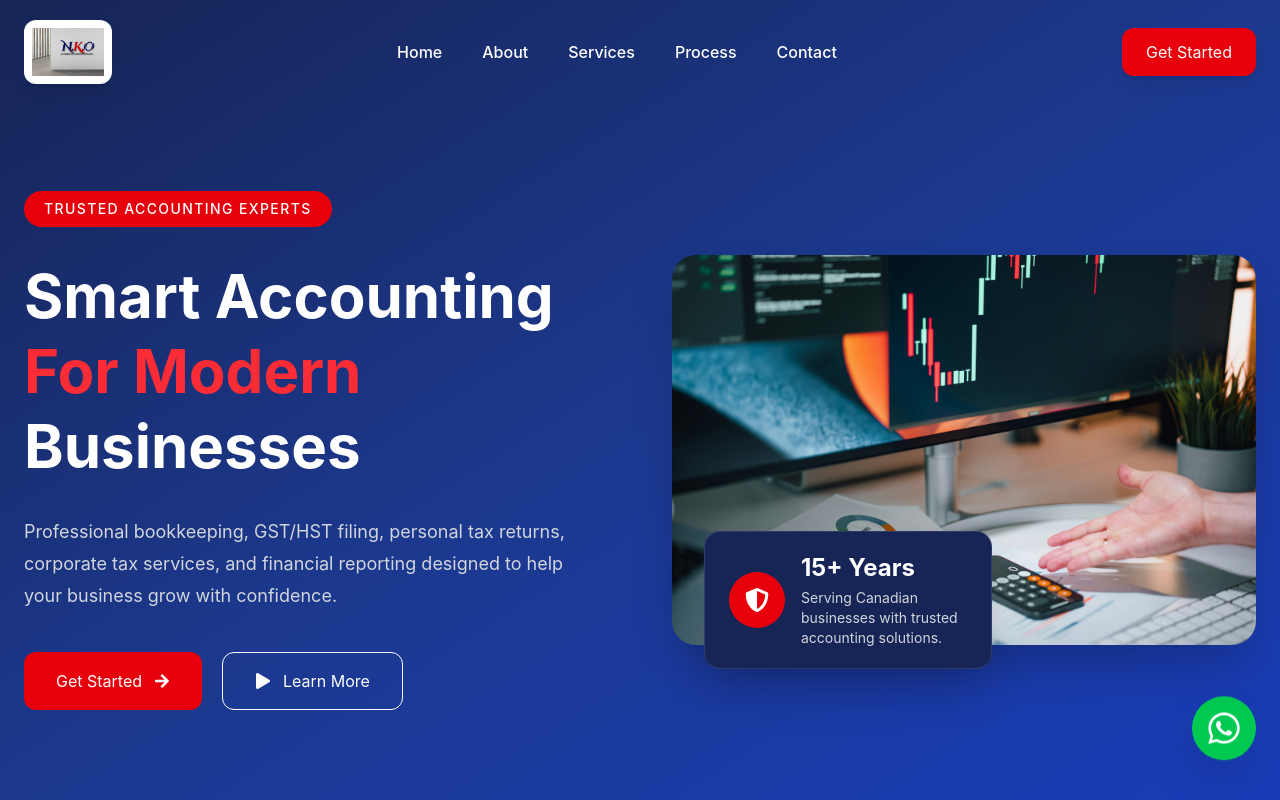
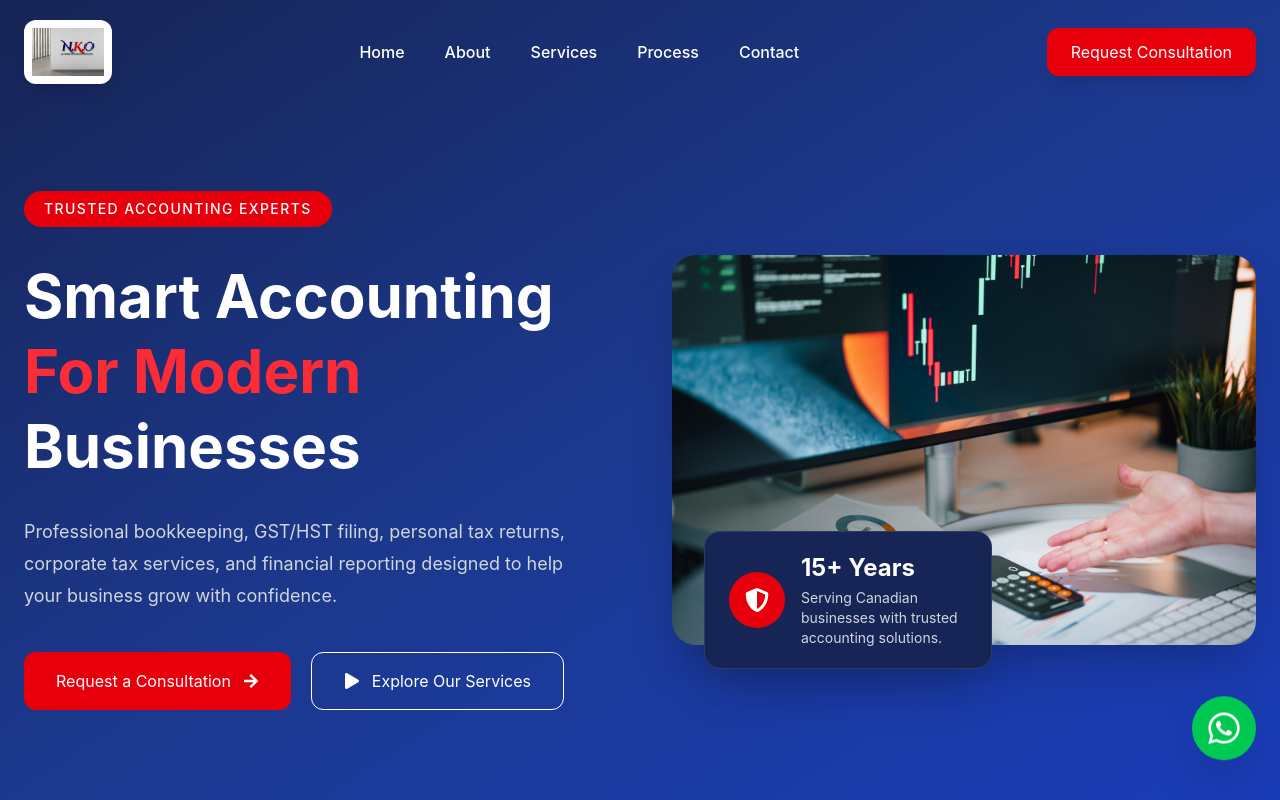
Before and after one commit to justicefriday/nko-Accountant, a React (Vite) app: page / in a window 1280 px wide. Shown: the top 800 px of the page. Built offline with nearby package versions, Linux system fonts and the light colour scheme.

Commit message:
Hero fixed

```diff
--- a/src/App.jsx
+++ b/src/App.jsx
@@ -2,7 +2,7 @@ import React from 'react'
 import Nav from './components/Nav'
 import Hero from './components/Hero'
 import Statistics from './components/Statistics'
-import About from './components/About'
+// import About from './components/About'
 import Services from './components/Services'
 import WhyChooseUs from './components/WhyChooseUs'
 import Process from './components/Process'
@@ -18,7 +18,7 @@ const App = () => {
         <Nav />
           <Hero />
            <Statistics />
-           <About />
+           {/* <About /> */}
 
           <Services />
           <WhyChooseUs />
--- a/src/components/Hero.jsx
+++ b/src/components/Hero.jsx
@@ -64,6 +64,8 @@ import { motion } from "framer-motion";
 import { FaArrowRight, FaPlay, FaShieldAlt } from "react-icons/fa";
 import { fadeUp } from "../utils/animation";
 import heroImage from "../image/hero2.jpg";
+import { Link } from "react-scroll";
+
 
 const Hero = () => {
   return (
@@ -99,25 +101,33 @@ const Hero = () => {
               business grow with confidence.
             </p>
 
-            <div className="flex flex-col sm:flex-row gap-5 mt-10">
+           <div className="flex flex-col sm:flex-row gap-5 mt-10">
 
-              <button className="bg-red-600 hover:bg-red-700 text-white px-8 py-4 rounded-xl flex items-center justify-center gap-3 transition-all duration-300 hover:scale-105">
+  {/* Contact */}
+  <Link
+    to="contact"
+    smooth={true}
+    duration={600}
+    offset={-80}
+    className="cursor-pointer bg-red-600 hover:bg-red-700 text-white px-8 py-4 rounded-xl flex items-center justify-center gap-3 transition-all duration-300 hover:scale-105"
+  >
+    Request a Consultation
+    <FaArrowRight />
+  </Link>
 
-                Get Started
+  {/* Services */}
+  <Link
+    to="services"
+    smooth={true}
+    duration={600}
+    offset={-80}
+    className="cursor-pointer border border-white text-white px-8 py-4 rounded-xl flex items-center justify-center gap-3 hover:bg-white hover:text-blue-950 transition-all duration-300 hover:scale-105"
+  >
+    <FaPlay />
+    Explore Our Services
+  </Link>
 
-                <FaArrowRight />
-
-              </button>
-
-              <button className="border border-white text-white px-8 py-4 rounded-xl flex items-center justify-center gap-3 hover:bg-white hover:text-blue-950 transition-all duration-300 hover:scale-105">
-
-                <FaPlay />
-
-                Learn More
-
-              </button>
-
-            </div>
+</div>
 
           </motion.div>
 
--- a/src/components/Nav.jsx
+++ b/src/components/Nav.jsx
@@ -90,7 +90,7 @@ const Nav = () => {
           rel="noreferrer"
           className="hidden lg:flex items-center bg-red-600 hover:bg-red-700 text-white px-6 py-3 rounded-xl transition-all duration-300 hover:scale-105 shadow-lg"
         >
-          Get Started
+           Request Consultation
         </a>
 
         {/* Mobile Icon */}
@@ -171,7 +171,7 @@ const Nav = () => {
             className="block text-center bg-red-600 hover:bg-red-700 text-white py-4 rounded-xl font-semibold transition"
 
           >
-            Get Started
+            Request Consultation
           </a>
 
         </div>
--- a/src/components/Process.jsx
+++ b/src/components/Process.jsx
@@ -3,6 +3,8 @@ import process from "../data/process";
 import { motion } from "framer-motion";
 import { FaArrowRight } from "react-icons/fa";
 import { fadeUp } from "../utils/animation";
+import { Link } from "react-scroll";
+
 
 const Process = () => {
   return (
@@ -132,13 +134,16 @@ const Process = () => {
 
           </p>
 
-          <button className="mt-10 bg-red-600 hover:bg-red-700 px-8 py-4 rounded-xl flex items-center gap-3 mx-auto transition-all duration-300 hover:scale-105">
-
-            Book a Free Consultation
-
-            <FaArrowRight />
-
-          </button>
+          <Link
+  to="contact"
+  smooth={true}
+  duration={600}
+  offset={-80}
+  className="mt-10 bg-red-600 hover:bg-red-700 text-white px-8 py-4 rounded-xl flex items-center justify-center gap-3 mx-auto cursor-pointer transition-all duration-300 hover:scale-105 w-fit"
+>
+  Book a Free Consultation
+  <FaArrowRight />
+</Link>
 
         </motion.div>
 
```
